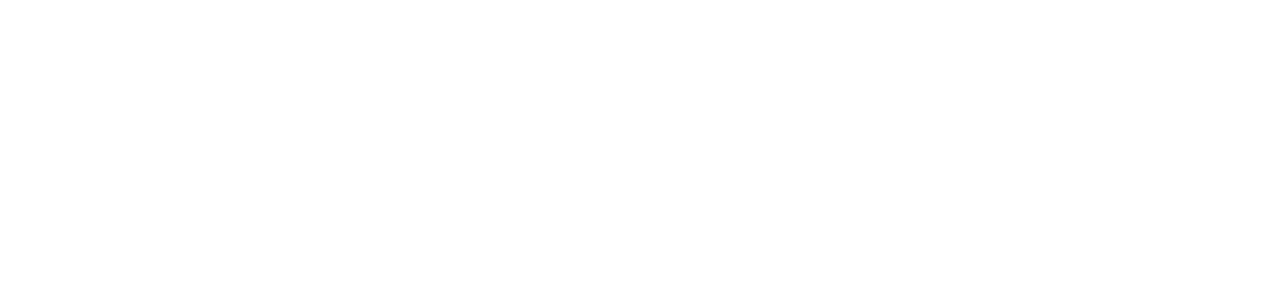
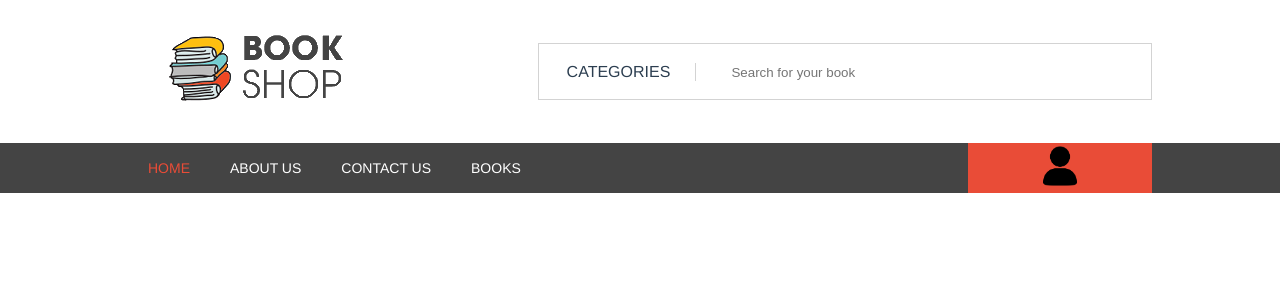
Before and after one commit to gk44739/ebook, a Vue app in the folder ebook/: page / in a window 1280 px wide. Shown: the top 300 px of the page. Built offline with nearby package versions, Linux system fonts and the light colour scheme.

Commit message:
Header Component On App.vue

```diff
--- a/ebook/src/App.vue
+++ b/ebook/src/App.vue
@@ -1,23 +1,30 @@
 <template>
   <div id="app">
+    <Header/>
   </div>
 </template>
 
 <script>
+import Header from "./components/Header"
 export default {
   name: 'App',
   components: {
+    Header
   }
 }
 </script>
 
 <style>
+*{
+  margin: 0;
+  padding: 0;
+  box-sizing: border-box;
+}
 #app {
   font-family: Avenir, Helvetica, Arial, sans-serif;
   -webkit-font-smoothing: antialiased;
   -moz-osx-font-smoothing: grayscale;
   text-align: center;
   color: #2c3e50;
-  margin-top: 60px;
 }
 </style>
--- /dev/null
+++ b/ebook/src/components/Header.vue
@@ -0,0 +1,19 @@
+<template>
+    <div>
+        <HeaderUpper/>
+        <Navigation/>
+    </div>
+</template>
+
+<script>
+import HeaderUpper from "./HeaderUpper";
+import Navigation from "./Navigation";
+export default{
+    name:"Header",
+    components:{
+        HeaderUpper,
+        Navigation
+    }
+
+}
+</script>
```
Also changed, not shown: 1 other file (tests, documents, lock files or other folders).
